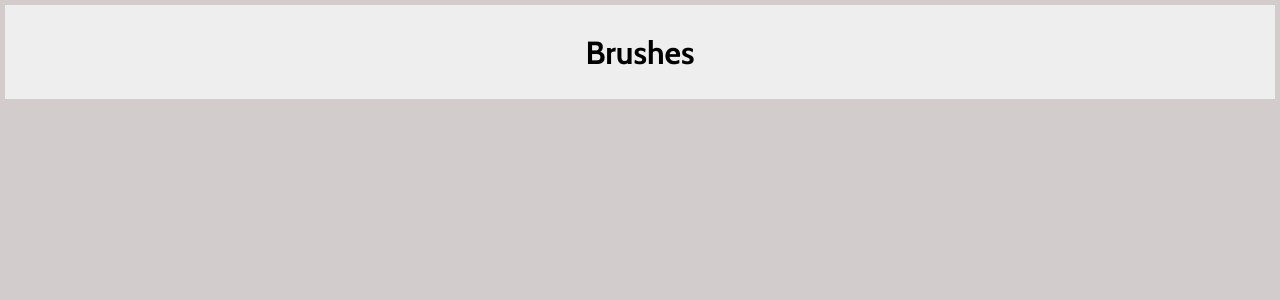
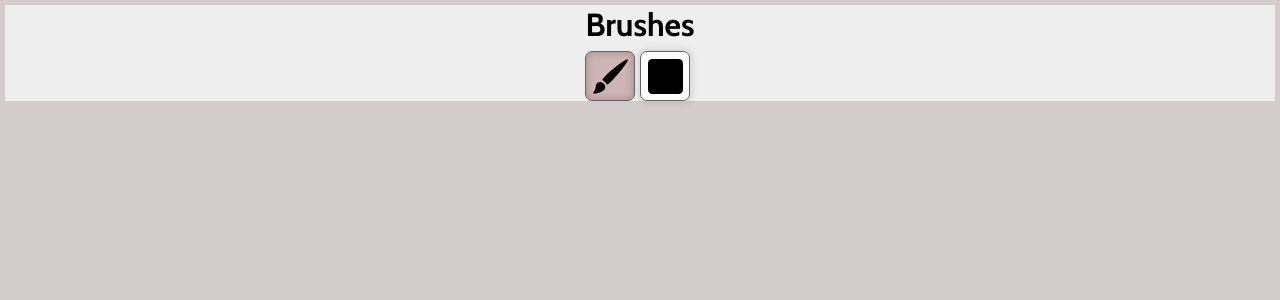
Before and after one commit to vinsssten/paint-socket, a React app: page /singledrawing in a window 1280 px wide. Shown: the top 300 px of the page. Built offline with nearby package versions, Linux system fonts and the light colour scheme.

Commit message:
Add layout for Button tools, Add logic to switch brush

```diff
--- a/src/components/ToolboxDrawing/BrushesCard.tsx
+++ b/src/components/ToolboxDrawing/BrushesCard.tsx
@@ -1,11 +1,31 @@
-import React from 'react'
+import stl from './ToolboxDrawing.scss'
+import React, { MouseEvent, useState } from 'react'
 import ToolContainer from './ToolContainer'
-import stl from './ToolboxDrawing.scss'
+import ButtonTool from './ButtonTool'
+
+import brushSVG from '../../../public/icons/tool_brush.svg'
+import squareSVG from '../../../public/icons/tool_square.svg'
+
+export enum Brushes {
+    brush = '/public/icons/tool_brush-icon.svg',
+}
 
 const BrushesCard = () => {
+    const toolsArray: string[] = [brushSVG, squareSVG];
+    const [choosenIndex, setChoosenIndex] = useState<number>(0);
+
     return (
         <ToolContainer title='Brushes'>
-            <></>
+            <div className={stl.brushesCont}>
+                {toolsArray.map((value, index) =>
+                    <ButtonTool
+                        image={value}
+                        isChoosen={choosenIndex === index}
+                        setChoosenIndex={setChoosenIndex}
+                        index={index}
+                        key={index}
+                    />)}
+            </div>
         </ToolContainer>
     )
 }
--- /dev/null
+++ b/src/components/ToolboxDrawing/ButtonTool.tsx
@@ -0,0 +1,32 @@
+import React, { Dispatch, FC, SetStateAction } from 'react'
+import stl from './ToolboxDrawing.scss'
+import classNames from 'classnames'
+
+interface Props {
+    image: string;
+    isChoosen: boolean,
+    index: number,
+    setChoosenIndex: Dispatch<SetStateAction<number>>
+}
+
+const ButtonTool: FC<Props> = ({image, isChoosen, index, setChoosenIndex}) => {
+
+    function handleClick () {
+        setChoosenIndex(index)
+    }
+
+    return (
+        <div
+            className={classNames(stl.button, isChoosen ? stl.active : null)}
+            onClick={handleClick}>
+            <img
+                className={stl.image}
+                src={image}
+                width={35}
+                height={35}
+            />
+        </div>
+    )
+}
+
+export default ButtonTool
--- a/src/components/ToolboxDrawing/ToolboxDrawing.scss
+++ b/src/components/ToolboxDrawing/ToolboxDrawing.scss
@@ -24,5 +24,29 @@
 
 .toolcontHeader {
     @include fontBold-light
+}
 
+.brushesCont {
+    @include flexCenter;
+    margin-top: 7px
 }
+
+.button {
+    @include flexCenter;
+    width: 50px;
+    height: 50px;
+    padding: 5px;
+    margin-right: 5px;
+    box-sizing: border-box;
+    background-color: $backgroundColor_button-light;
+    border: 1px solid #646464;
+    border-radius: 7px;
+    box-shadow: 0px 0px 5px 3px #80808033;
+    cursor: pointer;
+    transition: 150ms ease-out;
+}
+
+.active {
+    box-shadow: 0px 0px 5px 3px #ad9494b9 inset;
+    background-color: #c3a1a1b9;
+}
--- a/src/index.scss
+++ b/src/index.scss
@@ -18,6 +18,7 @@
 
 $backgroundColor_primary-light: #d3cccc;
 $backgroundColor_secondary-light: #f3f3f3e1;
+$backgroundColor_button-light: #ffffffd8;
 
 @mixin flexCenter {
     display: flex;
--- a/src/lib/typings/declare.d.ts
+++ b/src/lib/typings/declare.d.ts
@@ -2,3 +2,8 @@ declare module '*.scss' {
     const classNames: Record<string, string>;
     export default classNames;
   }
+
+declare module "*.svg" {
+  const content: any;
+  export default content;
+}
--- a/webpack.config.js
+++ b/webpack.config.js
@@ -56,11 +56,11 @@ module.exports = (argv) => {
                       },
                       'sass-loader',
                     ],
-                  },
-                // {
-                //     test: /\.(png|jpg|svg|otf|ttf|ico)$/,
-                //     use: 'file-loader'
-                // }
+                },
+                {
+                    test: /\.(png|jpg|otf|svg|ttf|ico)$/,
+                    type: 'asset/resource'
+                },
             ]
         },
         resolve: {
```
Also changed, not shown: public/icons/tool_brush.svg (renamed from public/icons/tool_brush-icon.svg), public/icons/tool_square.svg (added).
